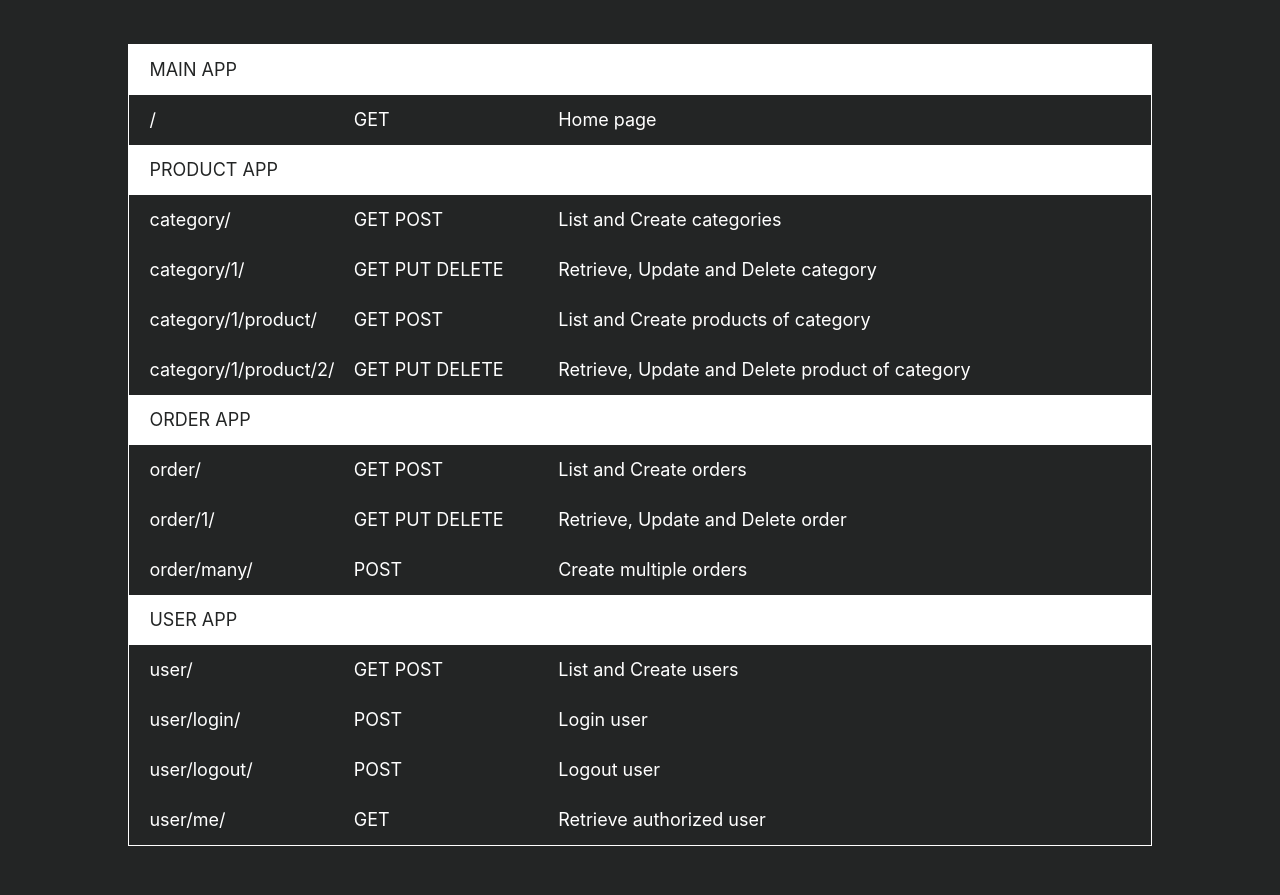
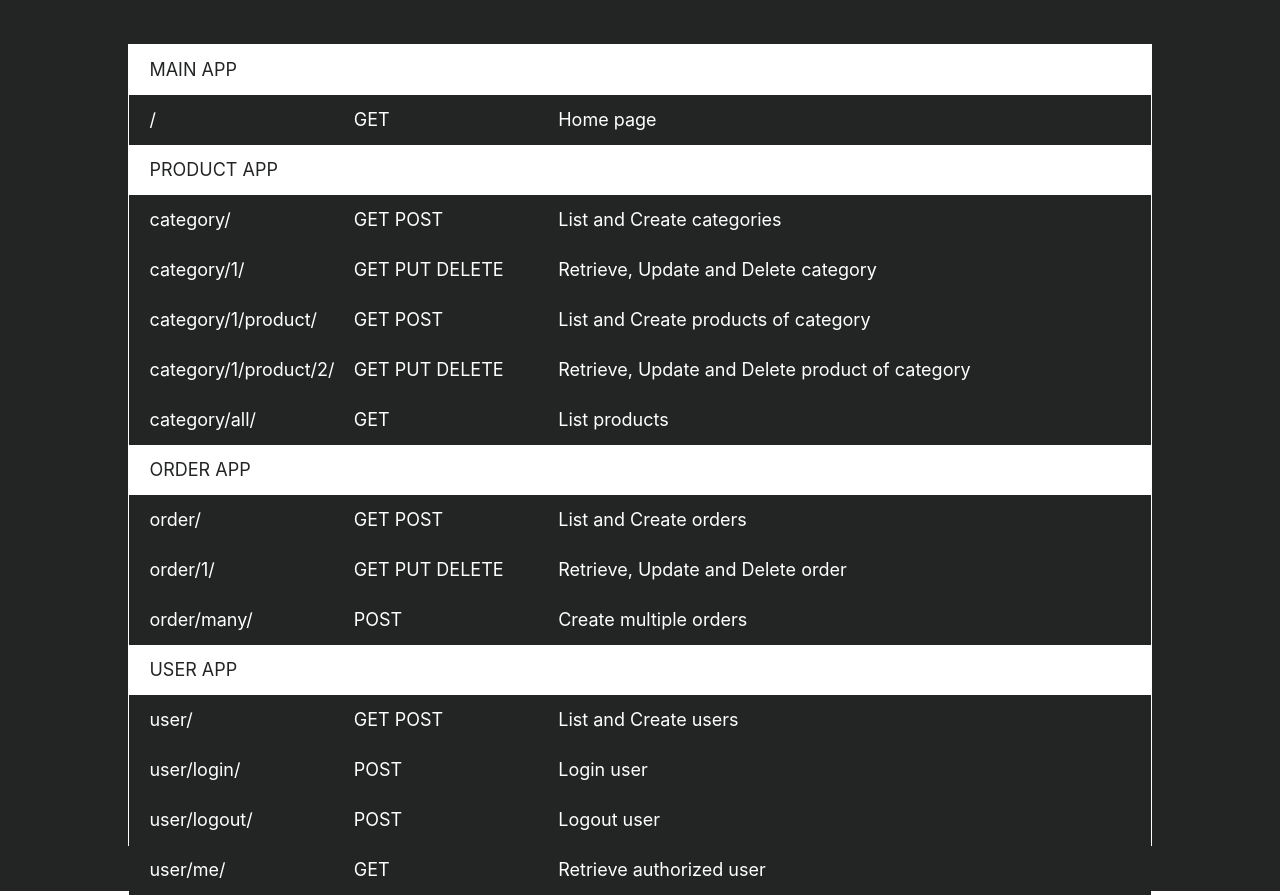
Before and after one commit to MeBr0/OnlineShop, a Django app: page / in a window 1280 px wide. Shown: the part 651-1546 px from the top of the page. Before the commit the page ends 1497 px from the top, so only its background shows below. Run offline with Django 3.2, Linux system fonts and the light colour scheme; some libraries are stand-ins or nearby versions.

Commit message:
Add new url to main page

```diff
--- a/main/templates/index.html
+++ b/main/templates/index.html
@@ -28,7 +28,7 @@
                     <div class="description">Home page</div>
                 </div>
             </div>
-            <div class="movie app" style="height: 250px;">
+            <div class="product app" style="height: 300px;">
                 <div class="heading">PRODUCT APP</div>
 
                 <div class="item">
@@ -51,8 +51,13 @@
                     <div class="methods">GET PUT DELETE</div>
                     <div class="description">Retrieve, Update and Delete product of category</div>
                 </div>
+                <div class="item">
+                    <div class="url">category/all/</div>
+                    <div class="methods">GET</div>
+                    <div class="description">List products</div>
+                </div>
             </div>
-            <div class="session app" style="height: 200px;">
+            <div class="order app" style="height: 200px;">
                 <div class="heading">ORDER APP</div>
 
                 <div class="item">
```
